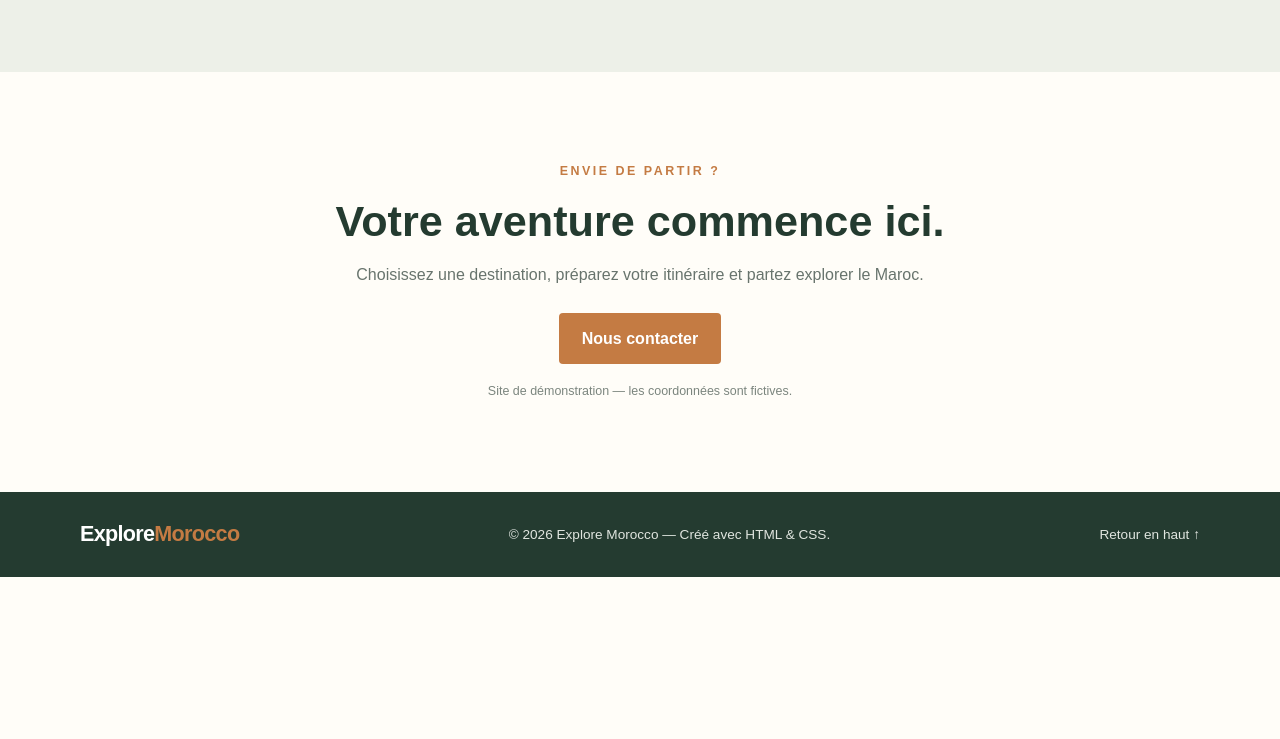
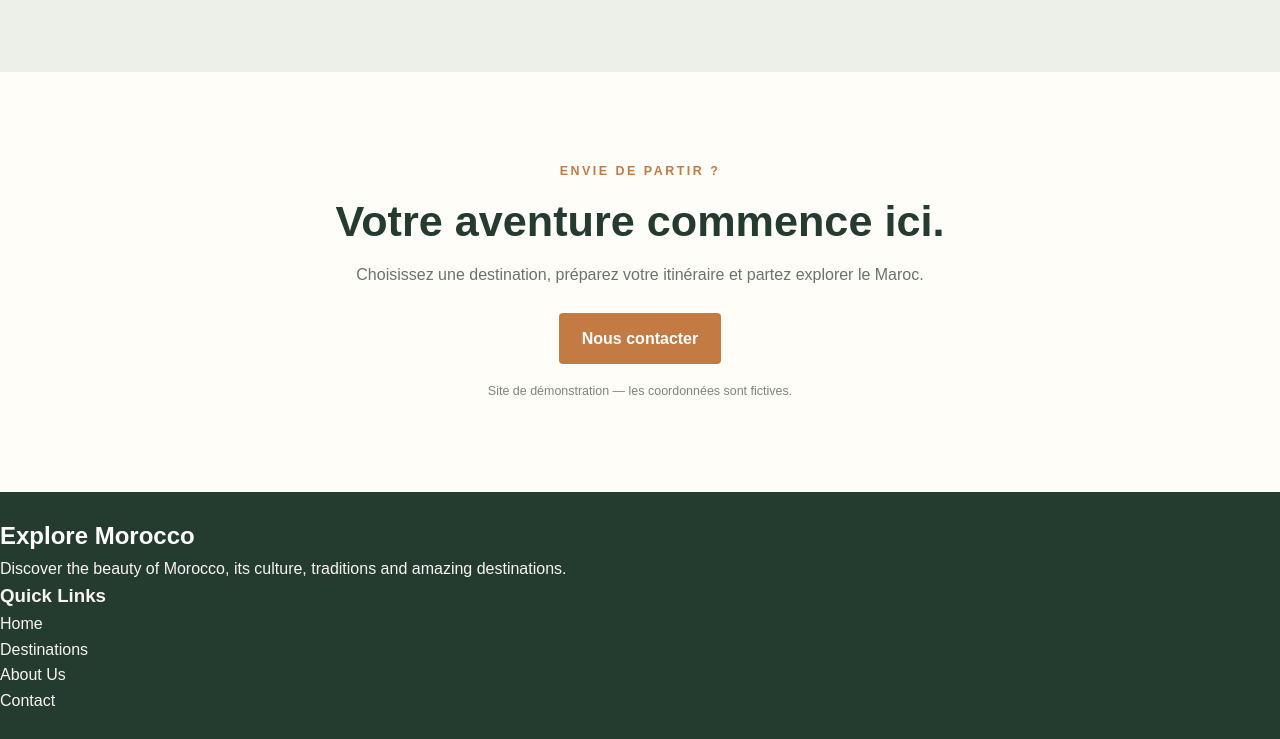
Before and after one commit to Ayaboutkhil/Explore-Morocco, a plain HTML site: page index.html in a window 1280 px wide. Shown: the part 1782-2521 px from the top of the page. Before the commit the page ends 2359 px from the top, so only its background shows below. Drawn offline with Linux system fonts and the light colour scheme.

Commit message:
chada modification du footer

```diff
--- a/index.html
+++ b/index.html
@@ -133,13 +133,21 @@
             </section>
         </main>
 
-        <footer class="footer">
-            <div class="container footer-content">
-                <a class="logo footer-logo"
-                    href="#accueil">Explore<span>Morocco</span></a>
-                <p>© 2026 Explore Morocco — Créé avec HTML & CSS.</p>
-                <a href="#accueil">Retour en haut ↑</a>
-            </div>
-        </footer>
+        <footer class="footer"> <div class="footer-container">
+
+    <div class="footer-section">
+        <h2 class="footer-logo">Explore <span>Morocco</span></h2>
+        <p>Discover the beauty of Morocco, its culture, traditions and amazing destinations.</p>
+    </div>
+
+    <div class="footer-section">
+        <h3>Quick Links</h3>
+        <ul>
+            <li><a href="#">Home</a></li>
+            <li><a href="#">Destinations</a></li>
+            <li><a href="#">About Us</a></li>
+            <li><a href="#">Contact</a></li>
+        </ul>
+    </div>
     </body>
 </html>
```
